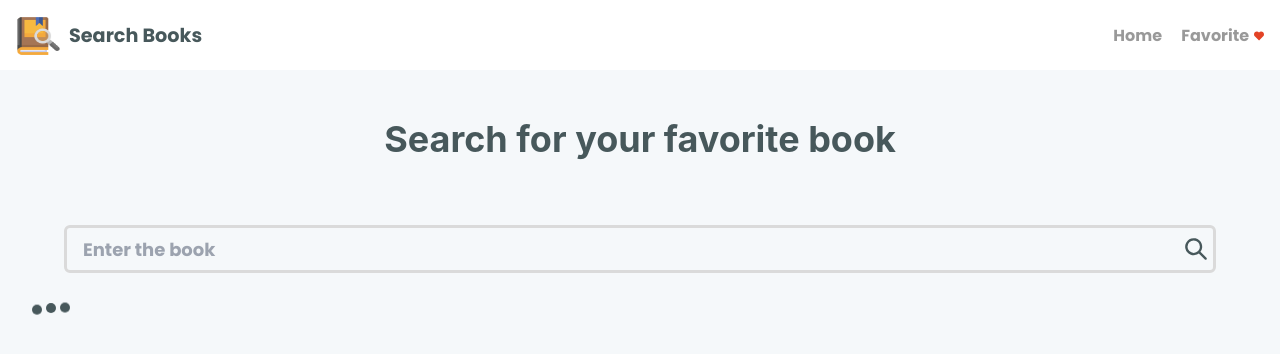
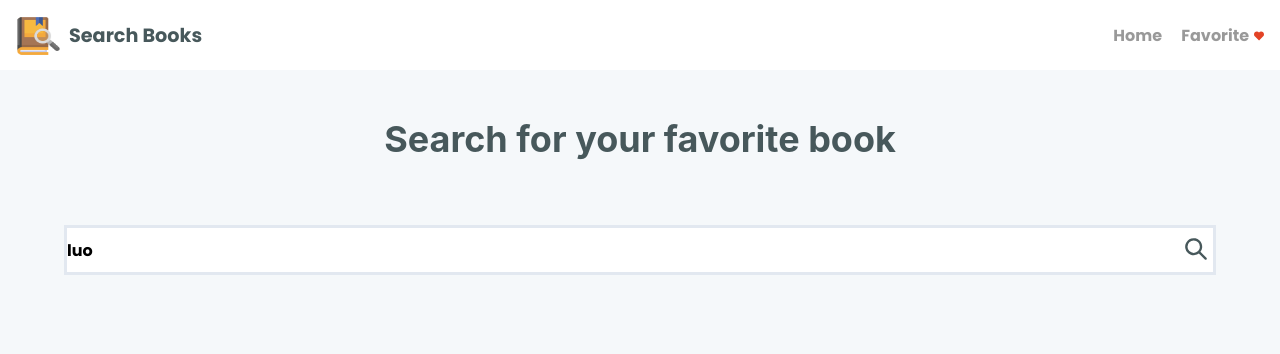
Before and after one commit to pranahonk/SynergizeTech-fe-test, a Next.js app: page / in a window 1280 px wide. Shown: the top 354 px of the page. Built offline with nearby package versions, Linux system fonts and the light colour scheme.

Commit message:
add react-hook-form

```diff
--- a/package.json
+++ b/package.json
@@ -13,6 +13,7 @@
     "@chakra-ui/react": "^1.8.5",
     "@emotion/react": "^11",
     "@emotion/styled": "^11",
+    "@hookform/resolvers": "^3.3.1",
     "@reduxjs/toolkit": "^1.7.2",
     "autoprefixer": "^10.4.15",
     "axios": "^0.26.0",
@@ -21,9 +22,11 @@
     "postcss": "^8.4.29",
     "react": "17.0.2",
     "react-dom": "17.0.2",
+    "react-hook-form": "^7.46.1",
     "react-paginate": "^8.1.2",
     "react-query": "^3.39.3",
-    "react-redux": "^7.2.6"
+    "react-redux": "^7.2.6",
+    "yup": "^1.2.0"
   },
   "devDependencies": {
     "@testing-library/dom": "^8.13.0",
--- a/src/Components/SearchInput/index.tsx
+++ b/src/Components/SearchInput/index.tsx
@@ -1,23 +1,36 @@
-import { SearchIcon } from "@chakra-ui/icons";
-import { Input, InputGroup, InputRightElement } from "@chakra-ui/react";
-import { useEffect, useState } from "react";
-import useDebounce from "../../hooks/useDebounce";
-import {
-  cleanStates,
-  getBooksWithTerms,
-  setTerms,
-} from "../../store/Books.store";
-import { useAppDispatch } from "../../store/store";
+import React, {useEffect, useState} from 'react';
+import {useForm} from 'react-hook-form';
+import {SearchIcon} from '@chakra-ui/icons';
+import {InputGroup, InputRightElement} from '@chakra-ui/react';
+import useDebounce from '../../hooks/useDebounce';
+import {cleanStates, getBooksWithTerms, setTerms,} from '../../store/Books.store';
+import {useAppDispatch} from '../../store/store';
 
 const SearchInput = () => {
-  const [search, setSearch] = useState("");
+  const [search, setSearch] = useState('');
+  const [error, setError] = useState('');
   const dispatch = useAppDispatch();
 
   const debounceSearch = useDebounce(search, 1000);
+    const {
+        register,
+        formState: { errors },
+        handleSubmit
+    } = useForm({
+        mode: "onChange" // "onChange"
+    });
 
   const handleSearch = async (terms: string) => {
     dispatch(setTerms(terms));
     dispatch(getBooksWithTerms({ page: 0, terms }));
+
+      if (search.length < 3) {
+          setError('Minimum length should be 3');
+      } else if (search.length > 36) {
+          setError('Maximum length should not exceed 36');
+      } else {
+          setError('');
+      }
   };
 
   useEffect(() => {
@@ -27,30 +40,37 @@ const SearchInput = () => {
     }
 
     dispatch(cleanStates());
-  }, [debounceSearch]);
+  }, [debounceSearch, dispatch, search]);
 
   return (
+      <>
           <InputGroup display="flex">
-      <InputRightElement alignContent="center" pointerEvents="none" top="4px">
+              <InputRightElement
+                  alignContent="center"
+                  pointerEvents="none"
+                  top="4px"
+              >
                   <SearchIcon alignSelf="center" fontSize="22px" />
               </InputRightElement>
-      <Input
-        size="lg"
-        border="3px solid"
-        type="text"
-        fontWeight="bold"
-        placeholder="Enter the book"
-        borderColor="gray.400"
-        focusBorderColor="gray.800"
-        _hover={{
-          border: "2px solid gray.400",
-        }}
+              <input
+                  className={`w-full h-[50px] min-w-0 outline-none outline-offset-2 relative appearance-none
+                transition-[background-color,border-color,color,fill,stroke,opacity,box-shadow,transform]
+                duration-['200ms'] text-["1.125rem"] font-bold rounded-["0.375rem"] border-[3px]
+                border-solid border-["#DADADA"] placeholder-black`}
+                  placeholder="luo"
+                  {...register('search', {
+                      required: 'This is required',
+                      minLength: { value: 3, message: 'Minimum length should be 3' },
+                      maxLength: {value: 36, message: 'Maximum length should be not exceed 36' }
+                  })}
                   onChange={(e) => setSearch(e.target.value)}
-        _placeholder={{
-          fontWeight: "bold",
-        }}
               />
           </InputGroup>
+          <div className="mb-[5px] text-red-400">
+              {errors.search && errors.search.message}
+              {error}
+          </div>
+      </>
   );
 };
 
--- a/src/pages/index.tsx
+++ b/src/pages/index.tsx
@@ -7,12 +7,15 @@ import {SelectBooks} from "../store/Books.store";
 import Card from "../Components/Card";
 import Paginate from "../Components/Paginate";
 import {getFavorites} from "../store/Favorites.store";
-import {useEffect} from "react";
+import {useEffect, useState} from "react";
+
 
 const Home: NextPage = () => {
-  const { books } = useAppSelector(SelectBooks);
-  const dispatch = useAppDispatch();
-  let circleCommonClasses = 'h-2.5 w-2.5 bg-current rounded-full';
+    const { books } = useAppSelector(SelectBooks);
+    const dispatch = useAppDispatch();
+    const circleCommonClasses = 'h-2.5 w-2.5 bg-current rounded-full';
+    const [isLoading, _] = useState(false);
+
 
   useEffect(() => {
     dispatch(getFavorites());
@@ -28,13 +31,7 @@ const Home: NextPage = () => {
       </Box>
 
 
-        <div className='flex'>
-            <div className={`${circleCommonClasses} mr-1 animate-bounce`}></div>
-            <div
-                className={`${circleCommonClasses} mr-1 animate-bounce200`}
-            ></div>
-            <div className={`${circleCommonClasses} animate-bounce400`}></div>
-        </div>
+
 
 
 
@@ -45,9 +42,17 @@ const Home: NextPage = () => {
         flexWrap="wrap"
         justifyContent="center"
       >
-        {books.map((book) => (
-          <Card key={book.id} book={book} />
-        ))}
+          {
+              isLoading ? (
+                  <div className='flex'>
+                      <div className={`${circleCommonClasses} mr-1 animate-bounce`}></div>
+                      <div className={`${circleCommonClasses} mr-1 animate-bounce200`}></div>
+                      <div className={`${circleCommonClasses} animate-bounce400`}></div>
+                  </div>
+              ) : (
+                  books.map((book) => <Card key={book.id} book={book} />)
+              )
+          }
       </Box>
 
       <Box>{books.length > 0 && <Paginate />}</Box>
--- a/src/services/BookApi.ts
+++ b/src/services/BookApi.ts
@@ -1,27 +1,20 @@
 import axios from "axios";
-import { useQuery } from 'react-query';
 
 
 const API_KEY = process.env.BOOK_KEY;
 
 export function BookApi() {
-  let isLoading: boolean = false;
   const getBooks = async (terms: string, page: number) => {
     try {
-      isLoading = true;
       const response = await axios.get(`https://www.googleapis.com/books/v1/volumes?q=${terms}:keyes&key=${API_KEY}&maxResults=12&startIndex=${page}`);
 
       return response.data;
     } catch (error) {
-      return Promise.reject({error: 'Erro ao buscar livro'})
-    }
-    finally {
-      isLoading = false;
+      return Promise.reject({error: 'Error when searching for book'})
     }
   }
 
   return {
     getBooks,
-    isLoading
   }
 }
--- a/src/store/Books.store.ts
+++ b/src/store/Books.store.ts
@@ -4,7 +4,7 @@ import { Book } from '../types/book';
 import { RootState } from './store';
 
 
-const {getBooks, isLoading} = BookApi();
+const {getBooks} = BookApi();
 
 interface BooksProps {
   books: Book[];
@@ -25,10 +25,15 @@ const initialState:BooksProps = {
   terms: "",
 }
 
-export const getBooksWithTerms = createAsyncThunk<any,getBooksWithTermsProps>('books/getBooksWithTerms', async ({ terms,page}) => {
-  const response = await getBooks(terms,page);
-  return response;
-})
+export const getBooksWithTerms = createAsyncThunk<any, getBooksWithTermsProps>('books/getBooksWithTerms', async ({ terms, page }, thunkAPI) => {
+  try {
+    const response = await getBooks(terms, page);
+    return response;
+  } catch (error) {
+    // Handle errors here if needed
+    throw error;
+  }
+});
 
 export const BooksSlice = createSlice({
   name: 'books',
@@ -60,7 +65,7 @@ export const BooksSlice = createSlice({
           publisher: book.volumeInfo?.publisher,
           description: book.volumeInfo?.description,
           pageCount: book.volumeInfo?.pageCount,
-          publishDate: book.volumeInfo?.publishedDate
+          publishDate: book.volumeInfo?.publishedDate,
         }
       })
 
```
Also changed, not shown: 2 other files (tests, documents, lock files or other folders). Lines whose indentation alone changed are shown as unchanged.
